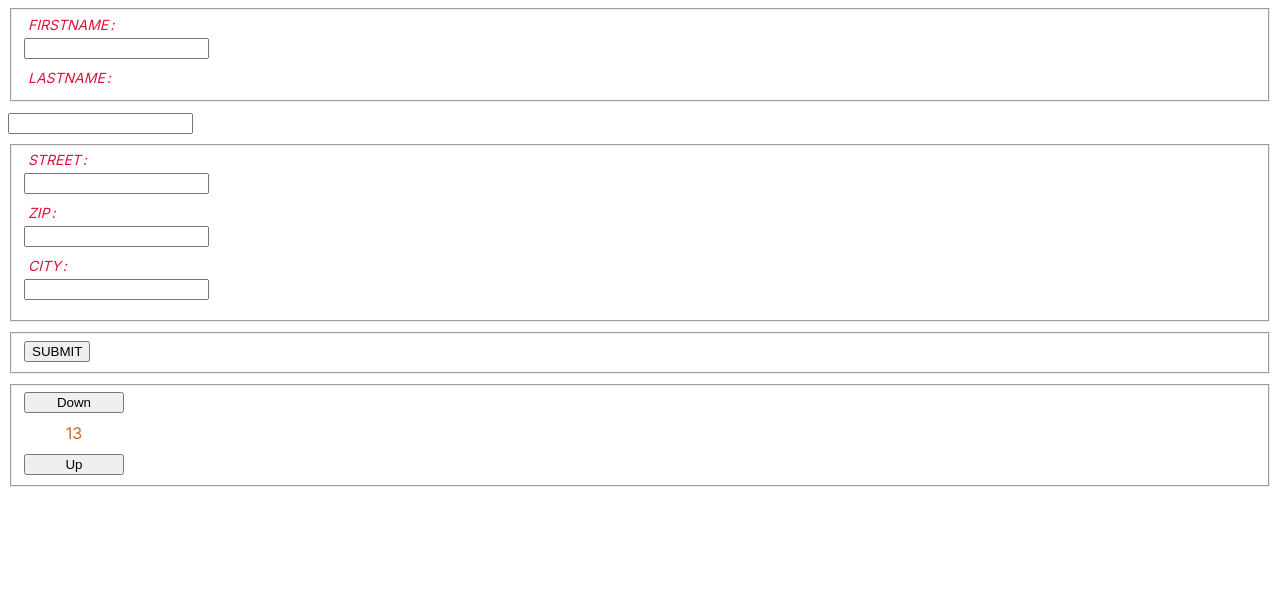
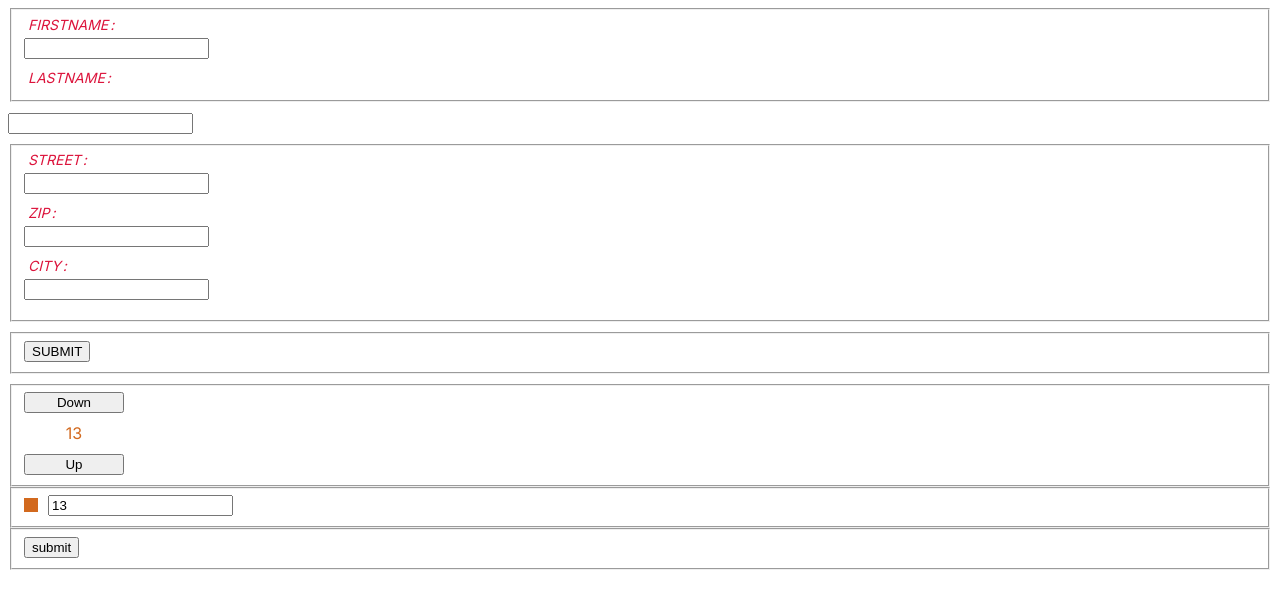
Before and after one commit to LaStudoAngular/angular-template-driven-from, an Angular app: page / in a window 1280 px wide. Shown: the top 608 px of the page. Built offline with nearby package versions, Linux system fonts and the light colour scheme; no server answers.

Commit message:
add psb-input

```diff
--- a/src/app/app.component.html
+++ b/src/app/app.component.html
@@ -33,3 +33,20 @@
     ></td-counter-control>
   </fieldset>
 </form>
+
+<form
+  class="psb-form"
+  #psbForm="ngForm"
+  (ngSubmit)="psbFormSubmit(psbForm.value)"
+>
+  <fieldset>
+    <td-psb-input
+      name="psbInput"
+      [disable]="true"
+      [(ngModel)]="controlValue"
+    ></td-psb-input>
+  </fieldset>
+  <fieldset>
+    <button type="submit">submit</button>
+  </fieldset>
+</form>
--- a/src/app/app.component.ts
+++ b/src/app/app.component.ts
@@ -34,6 +34,10 @@ export class AppComponent implements OnInit {
     this.appService.sendClient(client);
   }
 
+  psbFormSubmit(value: any): void {
+    console.log('psbFormSubmit(value: any):', value);
+  }
+
   // FOOTER
   // -------------
   constructor(private readonly appService: AppService) {}
--- a/src/app/app.module.ts
+++ b/src/app/app.module.ts
@@ -6,11 +6,13 @@ import { HttpClientModule } from '@angular/common/http';
 import { AppRoutingModule } from './app-routing.module';
 import { AppComponent } from './app.component';
 import { CounterControlComponent } from './counter-control/counter-control.component';
+import { PsbInputComponent } from './psb-input/psb-input.component';
 
 @NgModule({
   declarations: [
     AppComponent,
-    CounterControlComponent
+    CounterControlComponent,
+    PsbInputComponent
   ],
   imports: [
     BrowserModule,
--- a/src/app/counter-control/counter-control.component.ts
+++ b/src/app/counter-control/counter-control.component.ts
@@ -16,6 +16,7 @@ import { ControlValueAccessor, NG_VALUE_ACCESSOR } from '@angular/forms';
 export class CounterControlComponent implements ControlValueAccessor {
   @Input() step = 1;
   @Input() disable = false;
+
   private _value = 0;
   private onTouched = () => {};
   private onChange = (_: number) => {};
--- /dev/null
+++ b/src/app/psb-input/psb-input.component.html
@@ -0,0 +1,4 @@
+<div class="psb-control">
+  <div class="psb-control__icon"></div>
+  <input class="psb-control__input" type="text" [(ngModel)]="value" />
+</div>
--- /dev/null
+++ b/src/app/psb-input/psb-input.component.scss
@@ -0,0 +1,15 @@
+.psb-control {
+  display: flex;
+  align-items: center;
+
+  &__icon {
+    width: 14px;
+    height: 14px;
+    background-color: chocolate;
+    margin-right: 10px;
+  }
+
+  &__input {
+    //
+  }
+}
--- /dev/null
+++ b/src/app/psb-input/psb-input.component.ts
@@ -0,0 +1,54 @@
+import { Component, forwardRef, Input, OnInit } from '@angular/core';
+import { ControlValueAccessor, NG_VALUE_ACCESSOR } from '@angular/forms';
+
+@Component({
+  selector: 'td-psb-input',
+  templateUrl: './psb-input.component.html',
+  styleUrls: ['./psb-input.component.scss'],
+  providers: [
+    {
+      provide: NG_VALUE_ACCESSOR,
+      useExisting: forwardRef(() => PsbInputComponent),
+      multi: true
+    }
+  ]
+})
+export class PsbInputComponent implements OnInit, ControlValueAccessor {
+  @Input() disable = false;
+
+  private _value: string;
+  private onChange = (value: string) => {};
+  private onTouche = () => {};
+
+  get value(): string {
+    return this._value;
+  }
+
+  set value(value: string) {
+    if (this._value === value) {
+      return;
+    }
+    this._value = value;
+    this.onChange(this.value);
+    this.onTouche();
+  }
+
+  writeValue(outSideValue: string): void {
+    this.value = outSideValue;
+  }
+
+  registerOnChange(fn: any): void {
+    this.onChange(fn);
+  }
+
+  registerOnTouched(fn: () => {}): void {
+    this.onTouche();
+  }
+
+  setDisabledState(isDisabled: boolean): void {
+    this.disable = isDisabled;
+  }
+
+  ngOnInit(): void {}
+
+}
```
